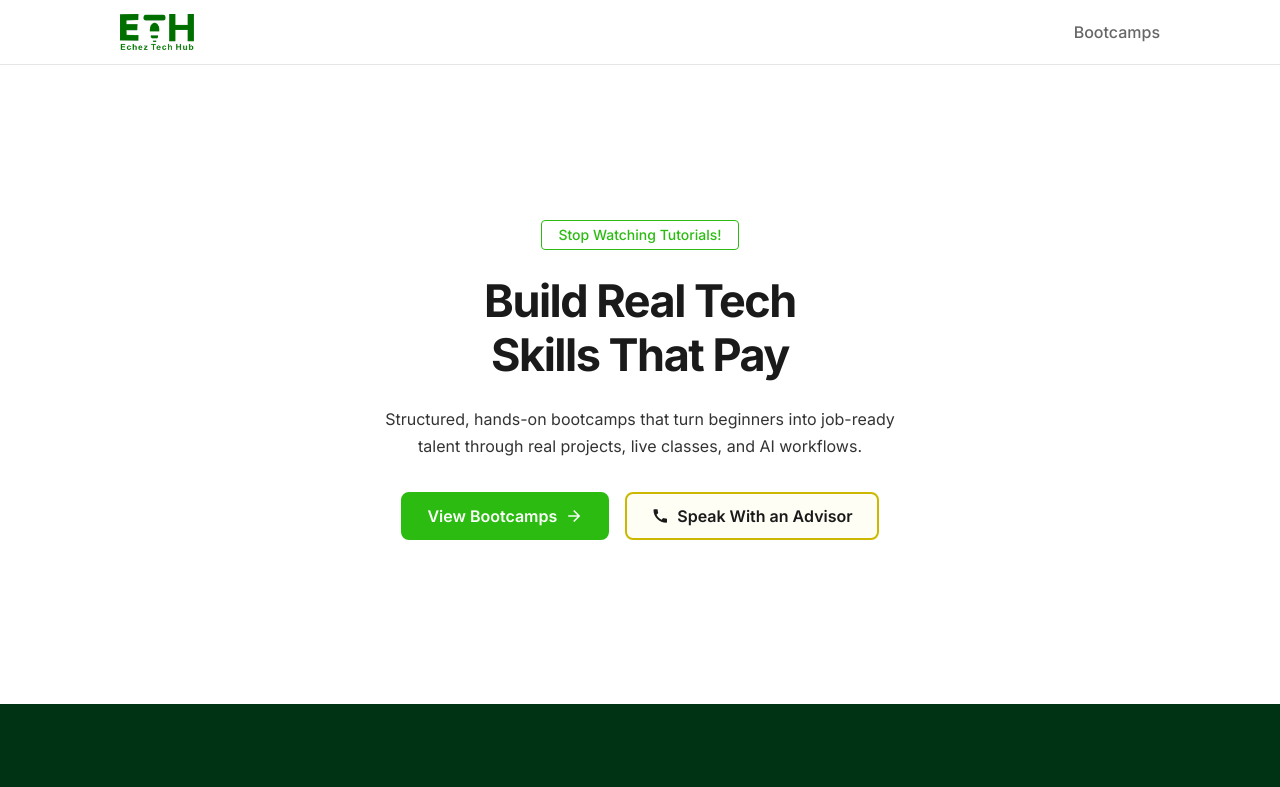
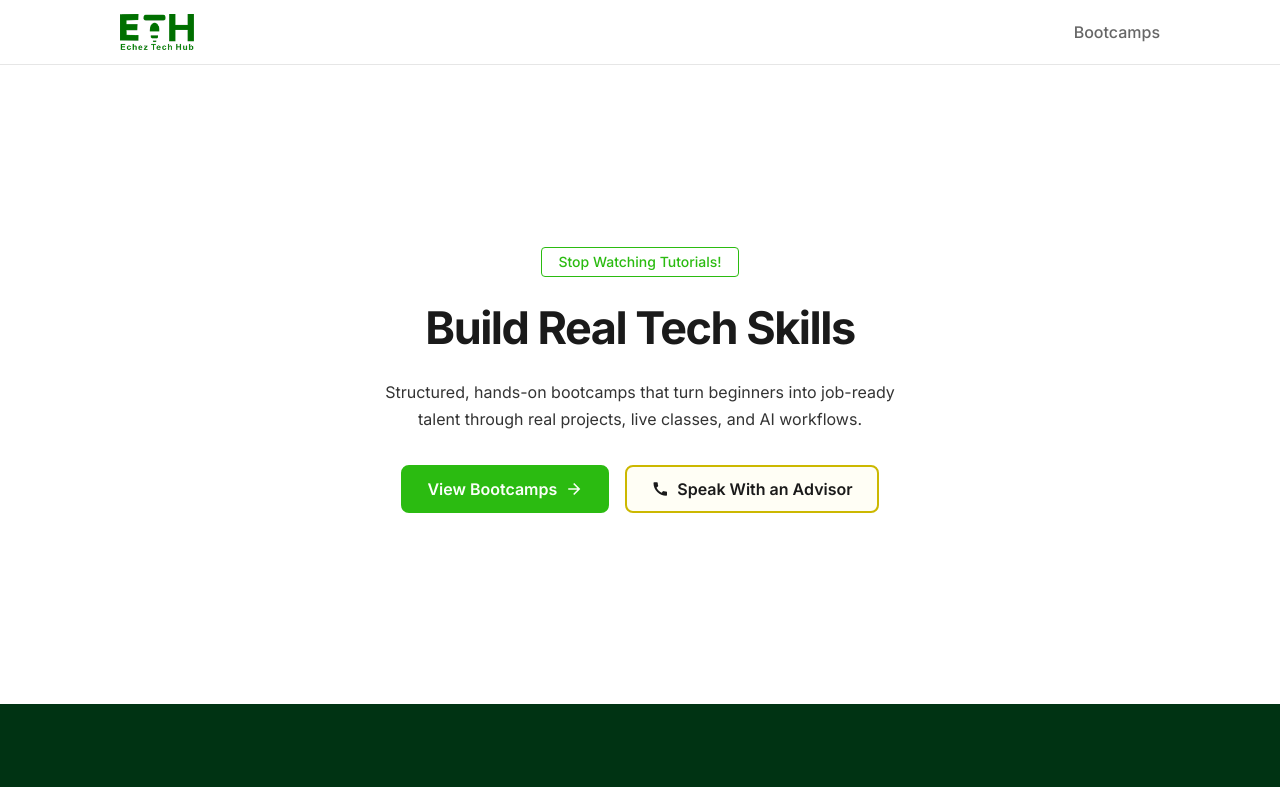
Before and after one commit to Jeremiah-U/echez-tech-hub, a React (Vite) app: page / in a window 1280 px wide. Shown: the top 787 px of the page. Built offline with nearby package versions, Linux system fonts and the light colour scheme; no server answers.

Commit message:
Update hero title text

```diff
--- a/src/components/Hero.jsx
+++ b/src/components/Hero.jsx
@@ -11,7 +11,7 @@ const Hero = () => {
 
         {/* Headline */}
         <h1 id="hero-heading" className="hero__title">
-          Build Real Tech<br />Skills That Pay
+          Build Real Tech Skills
         </h1>
 
         {/* Sub-copy */}
```
